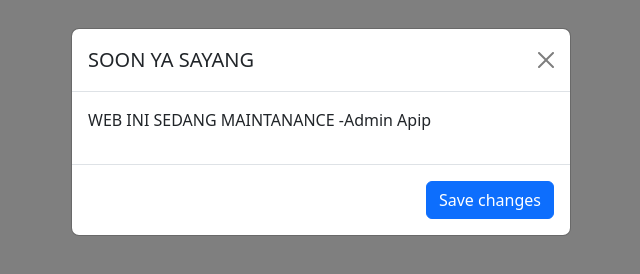
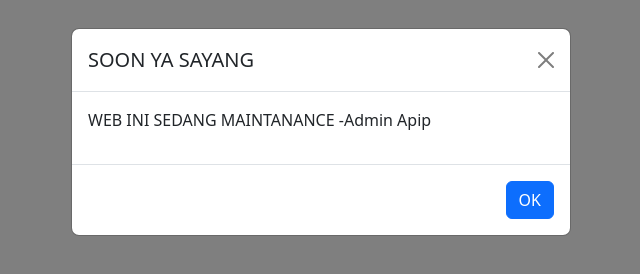
Before and after one commit to apipmuhammad/ProjectIndi, a plain HTML site: page index.html in a window 1280 px wide. Shown: the whole page, without its empty margins (319-959 px from the left). Drawn offline with nearby package versions, Linux system fonts and the light colour scheme.

Commit message:
Update index.html

```diff
--- a/index.html
+++ b/index.html
@@ -20,7 +20,7 @@
             <div class="modal-footer">
               <button type="button" class="btn btn-primary" id="saveChangesButton">
                 <span id="loadingSpinner" class="spinner-border spinner-border-sm d-none" role="status" aria-hidden="true"></span>
-                Save changes
+                OK
               </button>
             </div>
           </div>
```
